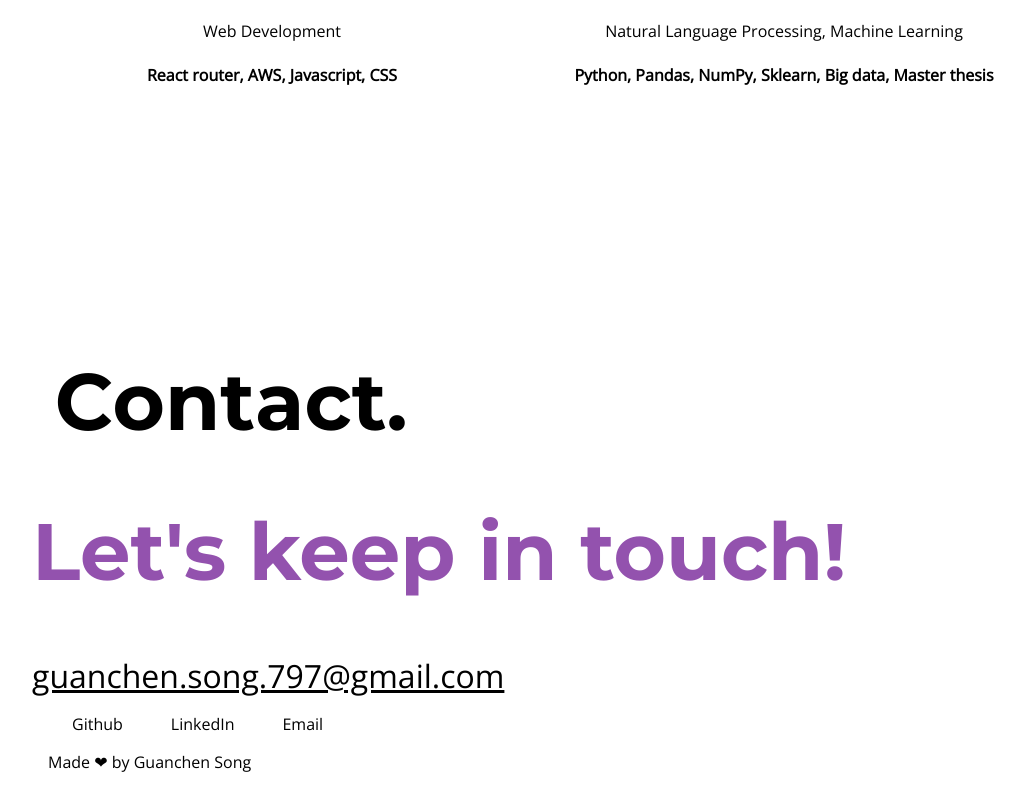
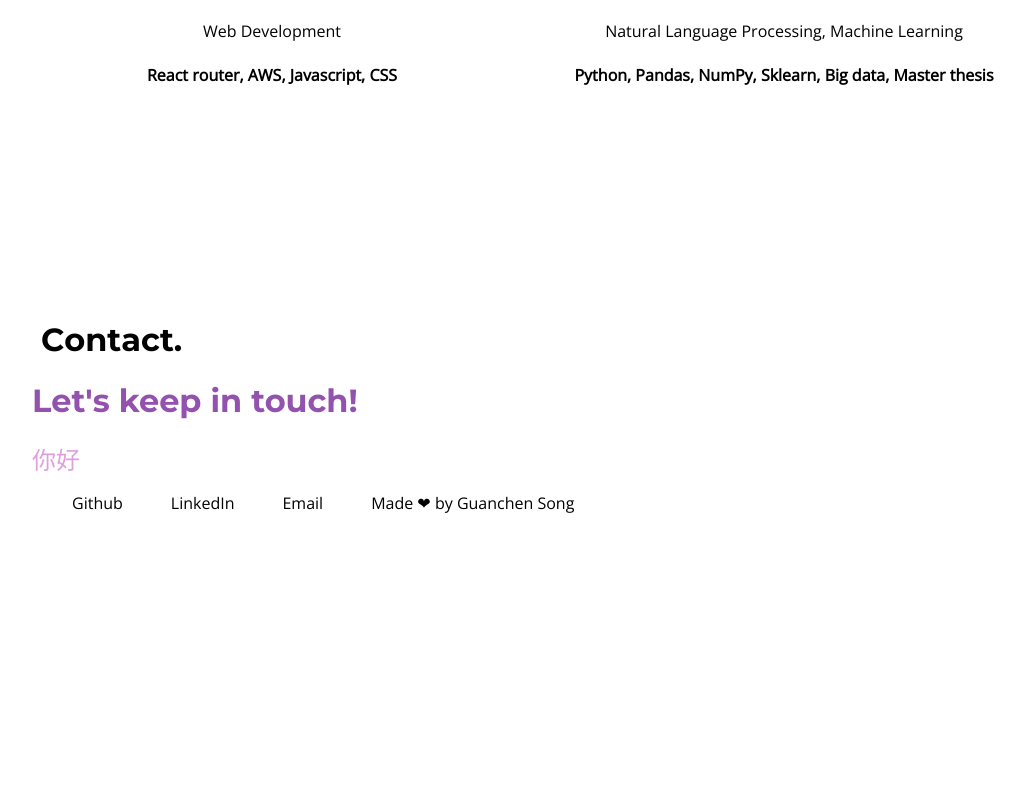
Before and after one commit to guanchen18/personal-website-react, a React (Create React App) app: page / in a window 1280 px wide. Shown: the part 2218-3007 px from the top of the page, without its empty margins (208-1233 px from the left). After the commit the page ends 2732 px from the top, so only its background shows below. Built offline with nearby package versions, Linux system fonts and the light colour scheme.

Commit message:
Add new feature to contact

```diff
--- a/src/App.css
+++ b/src/App.css
@@ -130,7 +130,7 @@ li .link:hover{
   }
   .contact h1{
     font-family: 'Montserrat', sans-serif;
-    font-size: 5em;
+    font-size: 2em;
     text-align: left;
   }
   .amazing-color{
@@ -139,7 +139,7 @@ li .link:hover{
   }
   .contact .email{
     color:black;
-    font-size: 2em;
+    font-size: 1.5em;
   }
   .contact li{
     display: inline-block;
@@ -152,9 +152,18 @@ li .link:hover{
     text-decoration: none;
     color:black;
   }
+ .inline-container{
+   padding: 0em;
+   color: plum;
+   font-size: 1.5em;
+
+  }
   .footer{
     position: relative;
     bottom: 0em;
-    padding: 1em;
+    padding: 0em;
     text-align: center;
+    /* background-color:pink; */
+    /* padding-top: 10px; */
+    /* padding-bottom: 10px; */
   }
--- a/src/App.js
+++ b/src/App.js
@@ -6,7 +6,7 @@ import Navbar from './components/Navbar';
 import About from './components/About';
 import Work from './components/Work';
 import Contact from './components/Contact';
-import Footer from './components/Footer';
+
 
 function App() {
   return (
@@ -15,7 +15,7 @@ function App() {
       <div className="App-header"><Header /></div>
       <div className="About"><About /></div>
       <div className="work"><Work /></div>
-      <div className="contact"><Contact /> <Footer /></div>
+      <div className="contact"><Contact /></div>
     </div>
   );
 }
--- a/src/components/Contact.js
+++ b/src/components/Contact.js
@@ -1,12 +1,74 @@
-import React, { Component } from 'react';
+import React, { useState, useEffect, useRef } from 'react';
 import Fade from 'react-reveal/Fade';
 
 import data from '../mydata';
 
-class Contact extends Component{
-    state = {}
+// Validates the first half of an email address.
+const validateText = (text) => {
+    // NOTE: Passes RFC 5322 but not tested on google's standard.
+    // eslint-disable-next-line no-useless-escape
+    const re = /^(([^<>()\[\]\.,;:\s@\"]+(\.[^<>()\[\]\.,;:\s@\"]+)*)|(\".+\"))$/;
+    return re.test(text) || text.length === 0;
+  };
+const messages = [
+    'hello',
+    'hallå',
+    '你好',
+    'you-can-email-me-at-literally-anything! Really',
+    'well, not anything. But most things',
+    'like-this',
+    'or-this',
+    'but not this :(  ',
+    'you.can.also.email.me.with.specific.topics.like',
+    'just-saying-hi',
+    'or-I-really-like-your-website',
+    'I\'ll-stop-distracting-you-now',
+    'thanks',
+  ];
 
-    render () {
+const useInterval = (callback, delay) => {
+    const savedCallback = useRef();
+
+    useEffect(() => {
+      savedCallback.current = callback;
+    }, [callback]);
+
+    useEffect(() => {
+      if (delay) {
+        const id = setInterval(() => {
+          savedCallback.current();
+        }, delay);
+        return () => clearInterval(id);
+      }
+      return () => {}; // pass linter
+    }, [delay]);
+};
+
+
+const Contact = () => {
+
+  const hold = 50; // ticks to wait after message is complete before rendering next message
+  const delay = 50; // tick length in mS
+  const [idx, updateIter] = useState(0); // points to current message
+  const [message, updateMessage] = useState(messages[idx]);
+  const [char, updateChar] = useState(messages[idx].length); // points to current char
+  const [isActive, setIsActive] = useState(true); // disable when all messages are printed
+
+  useInterval(() => {
+    let newIdx = idx;
+    let newChar = char;
+    if (char - hold >= messages[idx].length) {
+      newIdx += 1;
+      newChar = 0;
+    }
+    if (newIdx === messages.length) {
+      setIsActive(false);
+    } else {
+      updateMessage(messages[newIdx].slice(0, newChar));
+      updateIter(newIdx);
+      updateChar(newChar + 1);
+    }
+  }, isActive ? delay : null);
 
   return(
     <div>
@@ -16,19 +78,30 @@ class Contact extends Component{
                 <h1 className="amazing-color">
                     Let's keep in touch!<br></br>
                 </h1>
-                        <a href={`mailto:${data.contactEmail}`} className='email'>{data.contactEmail}</a>
+                {/* <a href={`mailto:${data.contactEmail}`} className='email'>{data.contactEmail}</a> */}
+                <div
+                className="inline-container"
+                style={validateText(message) ? {} : { color: 'green' }}
+                onMouseEnter={() => setIsActive(false)}
+                onMouseLeave={() => (idx < messages.length) && setIsActive(true)}
+            >
+                  {/* <a href={validateText(message) ? `mailto:${message}@gmail.com` : ''}> */}
+                  <span>{message}</span>
+                  {/* <span>@gmail.com</span> */}
+                  {/* </a> */}
+                </div>
                 <ul>
                     {data.social.map((link, index)=>(
                         <li key={index}>
                             <a target='_blank' rel="noopener noreferrer" href={link.url}>{link.name}</a>
                         </li>
                     ))}
+                    <span>Made ❤ by Guanchen Song</span>
                 </ul>
             </div>
         </Fade>
     </div>
   )
   }
-}
 
 export default Contact;
--- a/src/components/Footer.js
+++ b/src/components/Footer.js
@@ -7,7 +7,7 @@ class Footer extends Component{
     render () {
         return (
             <div>
-                <span className="footer">Made ❤ by Guanchen Song</span>
+                <p className="footer">Made ❤ by Guanchen Song</p>
             </div>
         )
     }
```
Lines whose indentation alone changed are shown as unchanged.
